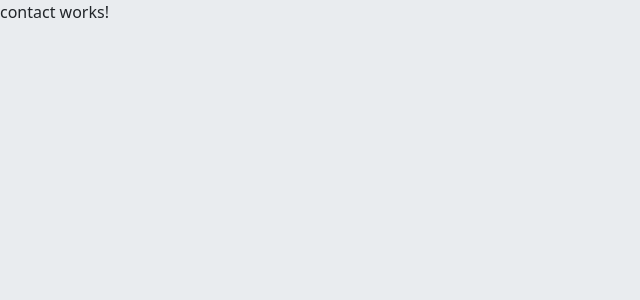
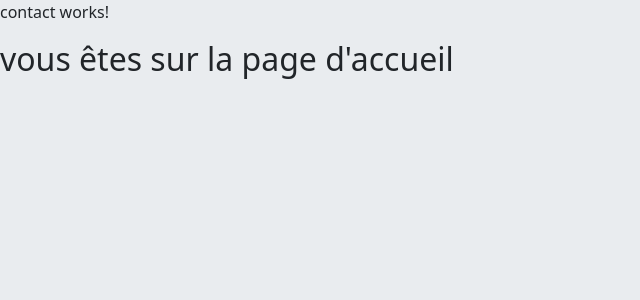
Before and after one commit to saloum45/Groupe2_angular_atelier5, an Angular app: page /contact in a window 1280 px wide. Shown: the top 300 px of the page, without its empty margins (0-640 px from the left). Built offline with nearby package versions, Linux system fonts and the light colour scheme.

Commit message:
router added

```diff
--- a/src/app/contact/contact.component.html
+++ b/src/app/contact/contact.component.html
@@ -1 +1,2 @@
 <p>contact works!</p>
+<h2>vous êtes sur la page d'accueil</h2>
--- a/src/app/user/user.component.html
+++ b/src/app/user/user.component.html
@@ -20,7 +20,7 @@
       <input type="email" class="form-control" id="pass" placeholder="************" [(ngModel)]="pass">
     </div>
     <div class="text-center">
-      <button class="btn btn-secondary w-50" (click)="verifierLogin()" >Se connecter</button>
+      <button class="btn btn-secondary w-50" (click)="verifierLogin()">Se connecter</button>
     </div>
     <div class="mt-3">
 
--- a/src/app/user/user.component.ts
+++ b/src/app/user/user.component.ts
@@ -1,4 +1,5 @@
 import { Component } from '@angular/core';
+import { Router } from '@angular/router';
 import Swal from 'sweetalert2';
 
 @Component({
@@ -17,6 +18,9 @@ export class UserComponent {
   // usersTmp:any=[];
 
   // Methodes
+  constructor(private router:Router){
+
+  }
   switchForm(){
     this.isForm=!this.isForm;
     this.nom="";
@@ -108,6 +112,7 @@ export class UserComponent {
       if (isExisting==1) {
         this.showMessage('success','Thanks','Connexion faite avec succès');
         localStorage.setItem('userOnline',JSON.stringify(email));
+        this.router.navigate(['contact']);
 
       }else{
 
```
